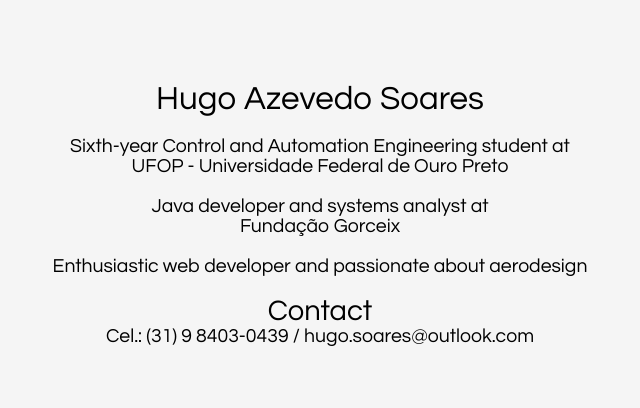
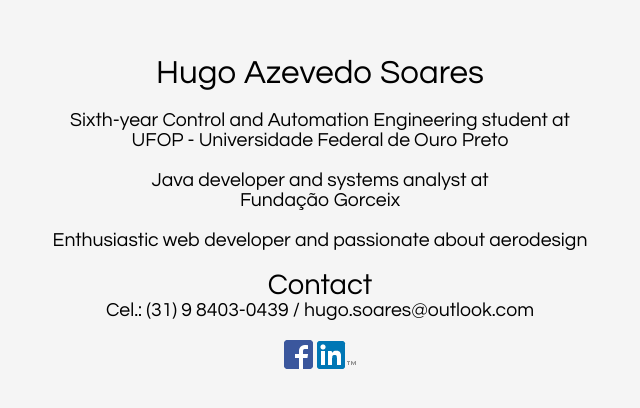
Before and after one commit to hugoazevedosoares/hugoazevedosoares.github.io, a plain HTML site: page index.html in a window 1280 px wide. Shown: the part 186-594 px from the top of the page, without its empty margins (320-960 px from the left). Drawn offline with Linux system fonts and the light colour scheme.

Commit message:
Images added

```diff
--- a/css/style.css
+++ b/css/style.css
@@ -22,6 +22,8 @@
 }
 
 span {
+    /* opacity = 1  fades all page in*/
+    /* opacity = 0  fades text by text in*/
     opacity: 0;
 }
 
--- a/index.html
+++ b/index.html
@@ -12,6 +12,9 @@
 
 <body>
     <div id="box">
+        <!--Fades all page in-->
+        <!--div class="box" id="1" style="display:none"-->
+        <!--Fades text by text in-->
         <div class="box" id="1">
             <p>
                 <span id="name">Hugo Azevedo Soares</span><br>
@@ -34,7 +37,16 @@
                 <br>
                 </span>
                 <span id="contact">Contact</span><br>
-                <span id="cell">Cel.: (31) 9 8403-0439</span> <span id="bar">/</span> <span id="email">hugo.soares@outlook.com</span>
+                <span id="cell">Cel.: (31) 9 8403-0439 / </span><span id="email">hugo.soares@outlook.com</span><br>
+                <br>
+                <span id="social" >
+                    <a href="https://www.facebook.com/HugoSLA" target="_blank">
+                    <img src="img/fb_logo_29.png" alt="Facebook">
+                    </a>
+                    <a href="https://www.linkedin.com/in/hugo-azevedo-bb9690121" target="_blank">
+                    <img src="img/linkedIn_tm_28.png" alt="LinkedIn">
+                    </a>
+                </span>
             </p>
         </div>
     </div>
--- a/js/main.js
+++ b/js/main.js
@@ -1,43 +1,45 @@
-$('document').ready(function() {
-  //$('.box').fadeIn(2000);
+$('document').ready(function () {
+    //Fade all page in
+    //$('.box').fadeIn(2000);
 
-$('#name').animate({opacity:1},900, function() {
-    showStudent();
-  });
-  $('#contact').animate({opacity:1},900, function() {
-    showCell();
-  });
+    //Fade text by text in
+    $('#name').animate({ opacity: 1 }, 900, function () {
+        showStudent();
+    });
+    $('#contact').animate({ opacity: 1 }, 900, function () {
+        showCell();
+    });
 
 });
 
-var showCell = function() {
-    $('#cell').animate({opacity:1},700, function() {
-        showBar();
-    });
-}
-
-var showBar = function() {
-    $('#bar').animate({opacity:1},700, function() {
+var showCell = function () {
+    $('#cell').animate({ opacity: 1 }, 700, function () {
         showEmail();
     });
 }
 
-var showEmail = function() {
-    $('#email').animate({opacity:1},700);
+var showEmail = function () {
+    $('#email').animate({ opacity: 1 }, 700, function() {
+        showSocial();
+    });
 }
 
-var showStudent = function() {
-    $('#student').animate({opacity:1},700, function() {
+var showSocial = function () {
+    $('#social').animate({ opacity: 1 }, 700);
+}
+
+var showStudent = function () {
+    $('#student').animate({ opacity: 1 }, 700, function () {
         showJob();
     });
 }
 
-var showJob = function() {
-    $('#job').animate({opacity:1},700, function() {
+var showJob = function () {
+    $('#job').animate({ opacity: 1 }, 700, function () {
         showHobby();
     });
 }
 
-var showHobby = function() {
-    $('#hobby').animate({opacity:1},700);
+var showHobby = function () {
+    $('#hobby').animate({ opacity: 1 }, 700);
 }
```
Also changed, not shown: img/fb_logo_29.png (added), img/linkedIn_tm_28.png (added).
